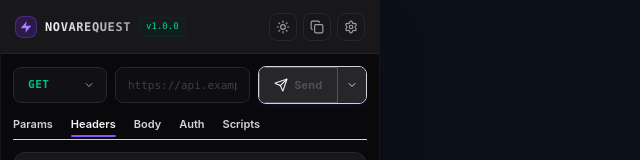
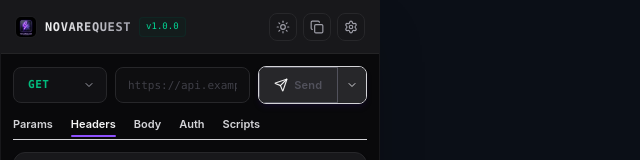
Before and after one commit to veera-bharath/NovaRequest, a React (Vite) app: page / in a window 1280 px wide. Shown: the top 160 px of the page, without its empty margins (0-640 px from the left). Built offline with nearby package versions, Linux system fonts and the light colour scheme.

Commit message:
Register multi-size icons in manifest and render brand icon inside App header

```diff
--- a/src/popup/App.tsx
+++ b/src/popup/App.tsx
@@ -76,11 +76,7 @@
 
         {/* Left Brand info */}
         <div className="flex items-center gap-2">
-          <div className="w-5.5 h-5.5 rounded-lg bg-violet-600/20 flex items-center justify-center border border-violet-500/30">
-            <svg className="w-3.5 h-3.5 text-violet-400 fill-violet-400" viewBox="0 0 24 24">
-              <path d="M13 2L3 14h9l-1 8 10-12h-9l1-8z" />
-            </svg>
-          </div>
+          <img src="/icon.png" className="w-5.5 h-5.5 rounded-md border border-zinc-800/40 object-cover select-none pointer-events-none" alt="NovaRequest Logo" />
           <span className={`text-xs font-bold tracking-wider uppercase font-mono transition-all ${
             isDarkMode
               ? 'bg-gradient-to-r from-zinc-100 to-zinc-400 bg-clip-text text-transparent'
```
Also changed, not shown: public/manifest.json.
